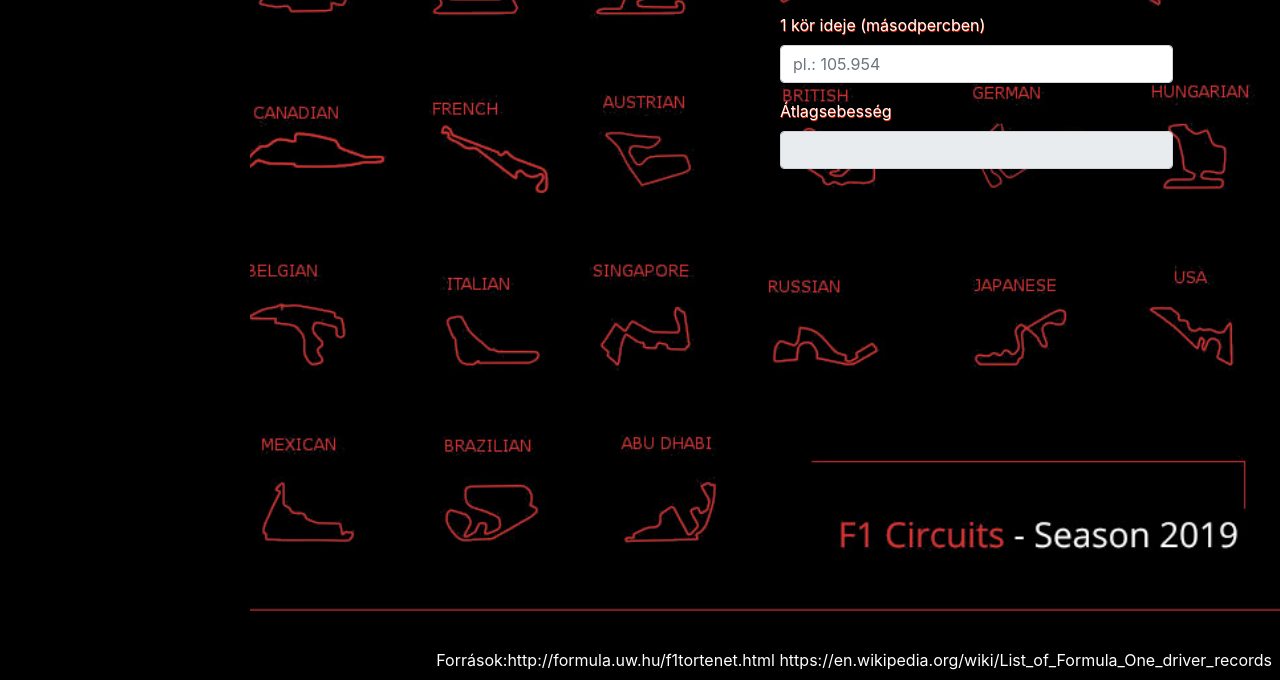
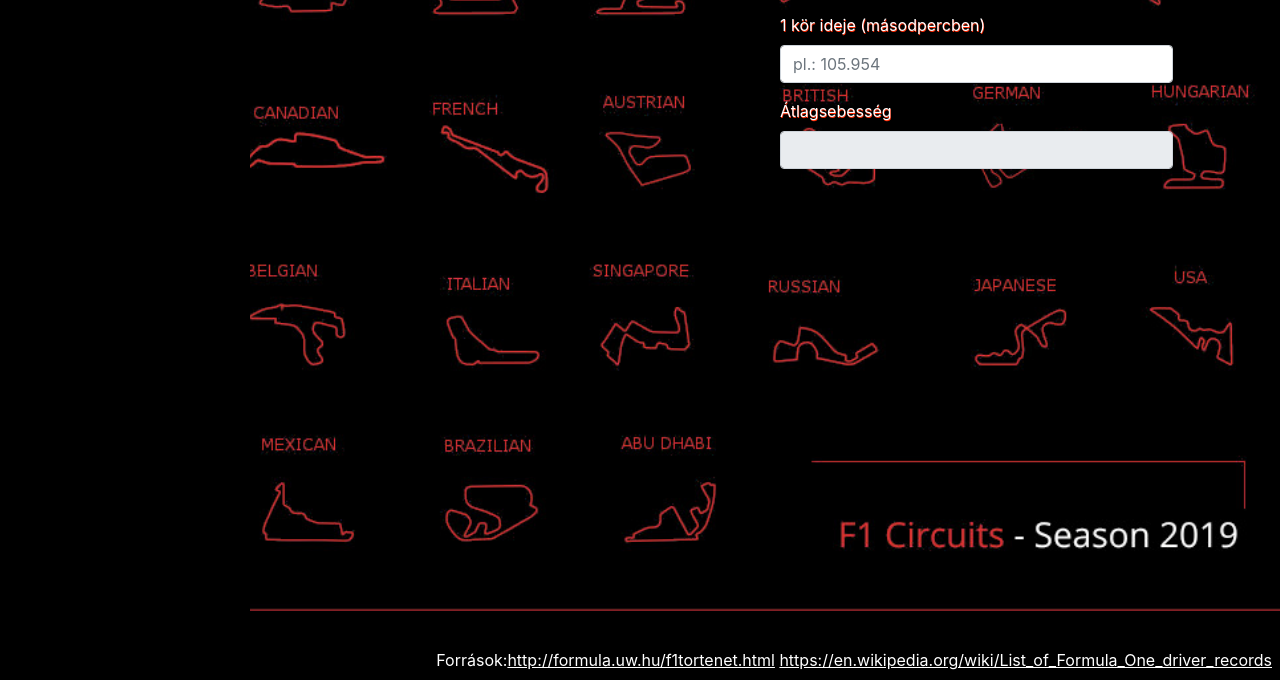
Before and after one commit to imresandornagy/Formula-1, a plain HTML site: page index.html in a window 1280 px wide. Shown: the part 3863-4543 px from the top of the page. Drawn offline with Linux system fonts and the light colour scheme; files whose address does not match are found by name.

Commit message:
10. CSS formazas, kisebb html hibak javitasa

```diff
--- a/index.html
+++ b/index.html
@@ -205,7 +205,7 @@
 
     <footer class="text-right p-2">
         Források:<a href="http://formula.uw.hu/f1tortenet.html">http://formula.uw.hu/f1tortenet.html</a>
-                <a href="href="https://en.wikipedia.org/wiki/List_of_Formula_One_driver_records">https://en.wikipedia.org/wiki/List_of_Formula_One_driver_records</a>
+                <a href="https://en.wikipedia.org/wiki/List_of_Formula_One_driver_records">https://en.wikipedia.org/wiki/List_of_Formula_One_driver_records</a>
     </footer>
 
 
--- a/site.css
+++ b/site.css
@@ -85,6 +85,7 @@ h3 {
 
 footer a, footer a:visited {
     color: white;
+    text-decoration: underline;
 }
 .felkover{
     font-weight: bold;
```
